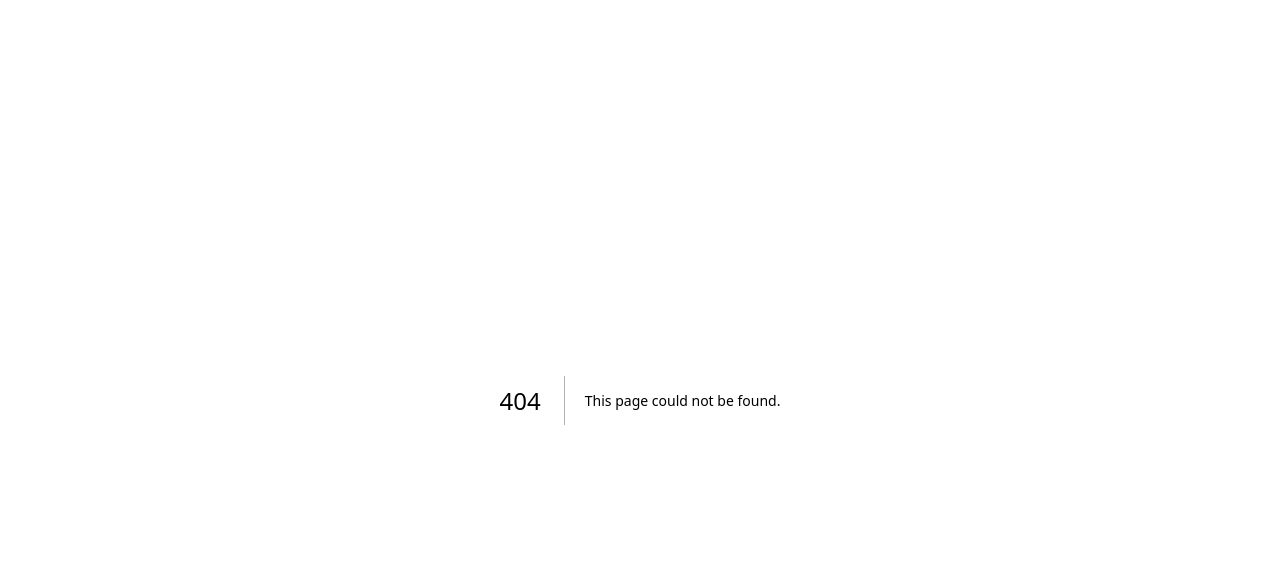
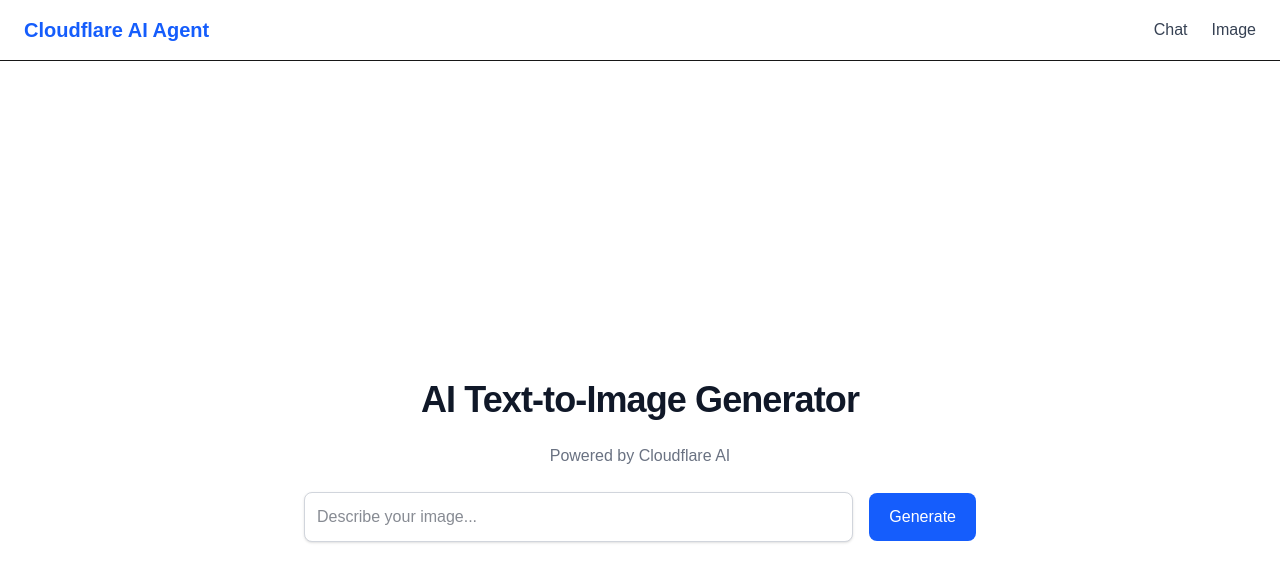
Before and after one commit to devgroves/ai-agent, a Next.js app: page /image in a window 1280 px wide. Before the commit this address had no page. Shown: the top 582 px of the page. Built offline with nearby package versions, Linux system fonts and the light colour scheme.

Commit message:
image generation part created

```diff
--- /dev/null
+++ b/app/api/image/route.ts
@@ -0,0 +1,37 @@
+/* eslint-disable @typescript-eslint/no-explicit-any */
+import { NextRequest, NextResponse } from "next/server";
+
+export async function POST(req: NextRequest) {
+  try {
+    const { prompt }:any = await req.json();
+
+    const response = await fetch(
+      `https://api.cloudflare.com/client/v4/accounts/${process.env.NEXT_PUBLIC_CLOUDFLARE_ACCOUNT_ID}/ai/run/@cf/stabilityai/stable-diffusion-xl-base-1.0`,
+      {
+        method: "POST",
+        headers: {
+          Authorization: `Bearer ${process.env.CLOUDFLARE_AUTH_TOKEN}`,
+          "Content-Type": "application/json",
+        },
+        body: JSON.stringify({ prompt }),
+      }
+    );
+console.log('response', response)
+    if (!response.ok) {
+      const error = await response.json();
+      console.error("Cloudflare API Error:", error);
+      return NextResponse.json({ error: "Cloudflare AI failed" }, { status: 500 });
+    }
+
+    const imageBuffer = await response.arrayBuffer();
+    return new NextResponse(imageBuffer, {
+      status: 200,
+      headers: {
+        "Content-Type": "image/png",
+      },
+    });
+  } catch (error) {
+    console.error("API Error:", error);
+    return NextResponse.json({ error: "Internal server error" }, { status: 500 });
+  }
+}
--- /dev/null
+++ b/app/image/page.tsx
@@ -0,0 +1,82 @@
+/* eslint-disable @next/next/no-img-element */
+"use client";
+import { useState } from "react";
+import { Loader2 } from "lucide-react";
+
+export default function Home() {
+  const [prompt, setPrompt] = useState("");
+  const [image, setImage] = useState("");
+  const [loading, setLoading] = useState(false);
+
+  const generateImage = async () => {
+    if (!prompt.trim()) return;
+
+    setLoading(true);
+    setImage("");
+
+    try {
+      const res = await fetch("/api/image", {
+        method: "POST",
+        headers: { "Content-Type": "application/json" },
+        body: JSON.stringify({ prompt }),
+      });
+
+      if (res.ok) {
+        const blob = await res.blob();
+        const url = URL.createObjectURL(blob);
+        setImage(url);
+      } else {
+        console.error("Image generation failed");
+      }
+    } catch (error) {
+      console.error("Request failed:", error);
+    } finally {
+      setLoading(false);
+    }
+  };
+
+  return (
+    <main className="min-h-screen bg-white text-gray-900 flex flex-col items-center justify-center px-4 py-10">
+      <div className="max-w-2xl w-full space-y-6 text-center">
+        <h1 className="text-4xl font-bold tracking-tight">
+          AI Text-to-Image Generator
+        </h1>
+        <p className="text-gray-500">Powered by Cloudflare AI</p>
+        <div className="flex items-center gap-4">
+          <input
+            type="text"
+            value={prompt}
+            onChange={(e) => setPrompt(e.target.value)}
+            className="flex-1 p-3 rounded-lg border border-gray-300 bg-white shadow-sm focus:ring-2 focus:ring-blue-500 outline-none transition"
+            placeholder="Describe your image..."
+          />
+          <button
+            onClick={generateImage}
+            disabled={loading}
+            className="px-5 py-3 bg-blue-600 hover:bg-blue-700 transition text-white rounded-lg font-medium flex items-center gap-2 disabled:opacity-50"
+          >
+            {loading ? (
+              <>
+                <Loader2 className="animate-spin h-5 w-5" />
+                Generating...
+              </>
+            ) : (
+              "Generate"
+            )}
+          </button>
+        </div>
+
+        {image && (
+          <div className="mt-6">
+            <h2 className="text-lg font-semibold mb-2">Generated Image</h2>
+            <img
+              src={image}
+              alt="Generated"
+              className="w-full rounded-lg shadow-md border border-gray-200"
+            />
+          </div>
+        )}
+      </div>
+    </main>
+  );
+}
--- a/app/layout.tsx
+++ b/app/layout.tsx
@@ -1,5 +1,6 @@
 import type { Metadata } from "next";
 import { Geist, Geist_Mono } from "next/font/google";
+import Link from "next/link"; // ✅ Import Link from next/link
 import "./globals.css";
 
 const geistSans = Geist({
@@ -27,6 +28,22 @@
       <body
         className={`${geistSans.variable} ${geistMono.variable} antialiased`}
       >
+        {/* Header */}
+        <header className="w-full px-6 py-4 border-b bg-white shadow-sm flex items-center justify-between">
+          <Link href="/" className="text-xl font-bold text-blue-600">
+            Cloudflare AI Agent
+          </Link>
+          <nav className="space-x-6 text-gray-700 font-medium">
+            <Link href="/" className="hover:text-blue-600 transition">
+              Chat
+            </Link>
+            <Link href="/image" className="hover:text-blue-600 transition">
+              Image
+            </Link>
+          </nav>
+        </header>
+
+        {/* Page Content */}
         {children}
       </body>
     </html>
--- a/components/AiAgent.tsx
+++ b/components/AiAgent.tsx
@@ -63,9 +63,9 @@
   return (
     <div className="w-full h-screen flex flex-col items-center bg-gray-100">
       <div className="w-full max-w-3xl flex flex-col flex-grow bg-white shadow-lg rounded-lg overflow-hidden">
-        <div className="p-4 border-b bg-white sticky top-0 z-10">
+        {/* <div className="p-4 border-b bg-white sticky top-0 z-10">
           <h1 className="text-xl font-bold text-center">Cloudflare AI Agent</h1>
-        </div>
+        </div> */}
 
         <div className="flex-1 overflow-y-auto p-4 space-y-4">
           {messages.map((msg, i) => (
--- a/package.json
+++ b/package.json
@@ -16,6 +16,7 @@
 		"@cloudflare/ai": "^1.2.2",
 		"@mdx-js/react": "^3.1.0",
 		"base64-js": "^1.5.1",
+		"lucide-react": "^0.488.0",
 		"mustache": "^4.2.0",
 		"next": "15.2.1",
 		"react": "^19.0.0",
```
Also changed, not shown: 1 other file (tests, documents, lock files or other folders).
